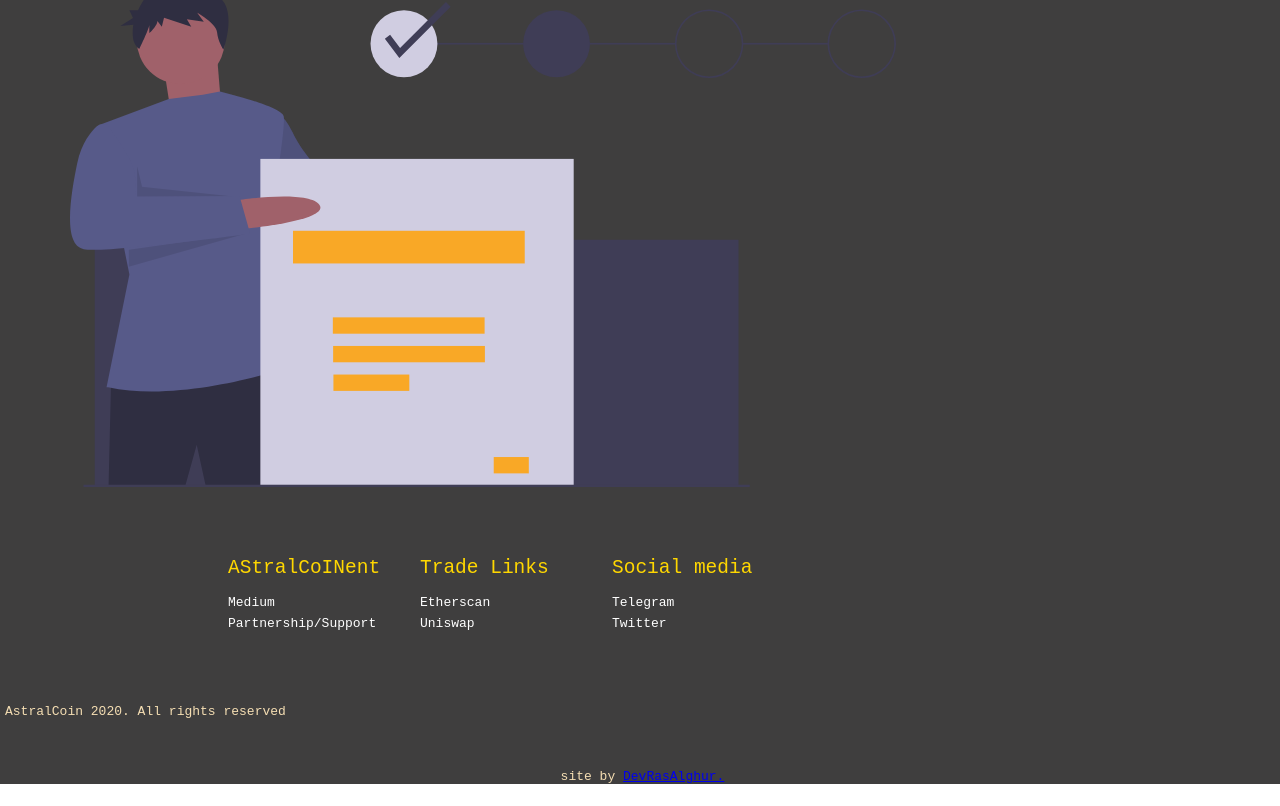
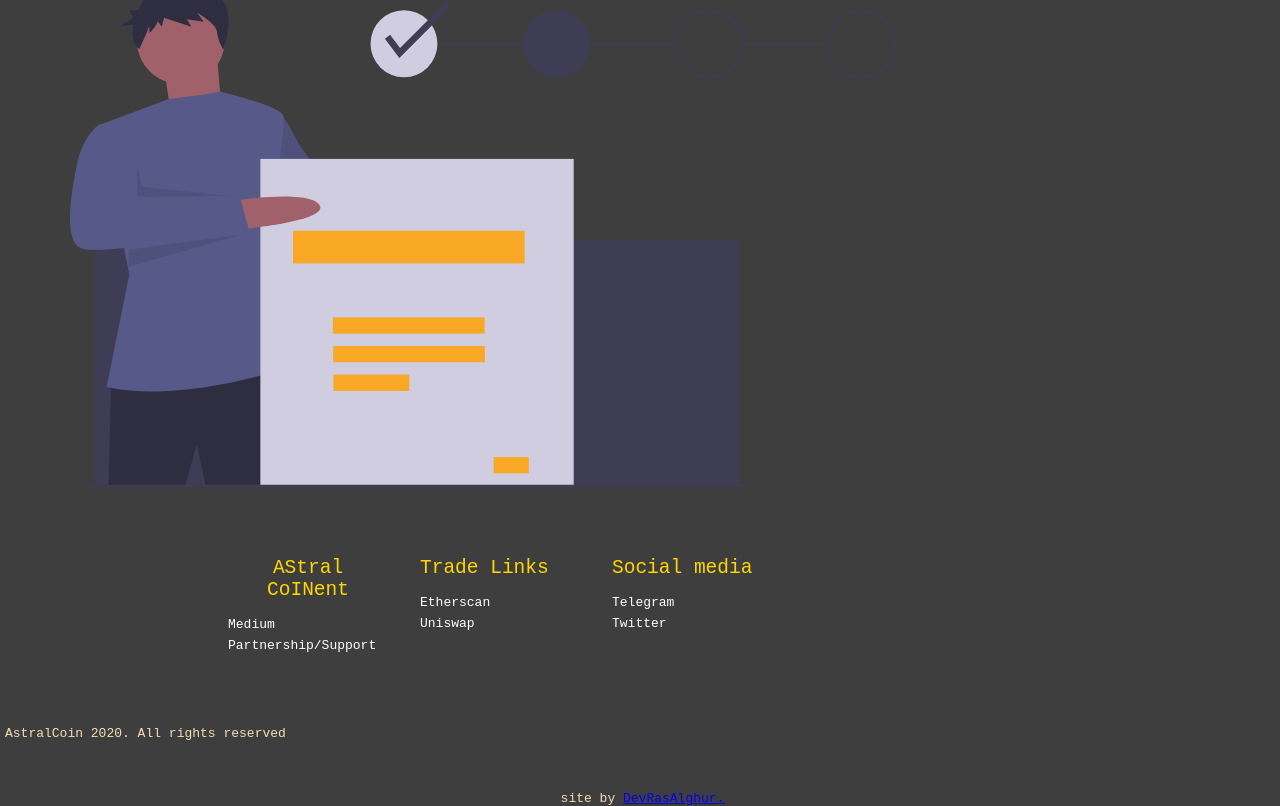
Before and after one commit to RasAlghur/AstralCoinTest-official, a plain HTML site: page index.html in a window 1280 px wide. Shown: the part 4036-4842 px from the top of the page. Before the commit the page ends 4820 px from the top, so only its background shows below. Drawn offline with Linux system fonts and the light colour scheme.

Commit message:
Update index.html

```diff
--- a/index.html
+++ b/index.html
@@ -81,7 +81,7 @@
     <div class="footer__links">
                     <div class="footer__link--wrapper">
                         <div class="footer__link--items">
-                            <h2 class="footera">AStralCoINent</h2>
+                            <h2 class="footera">AStral CoINent</h2>
                             <a href="checkback.html">Medium</a>
                             <a href="checkback.html">Partnership/Support</a>
                         </div>
```
